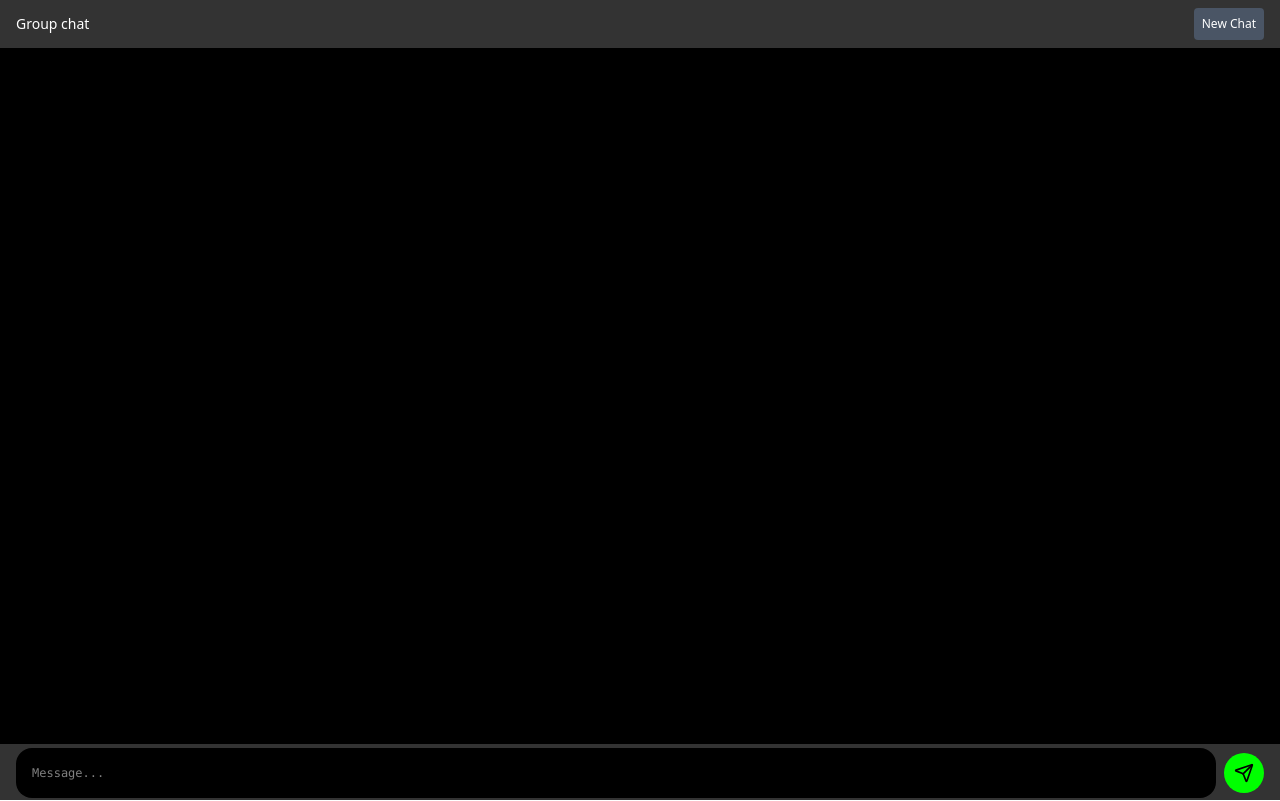
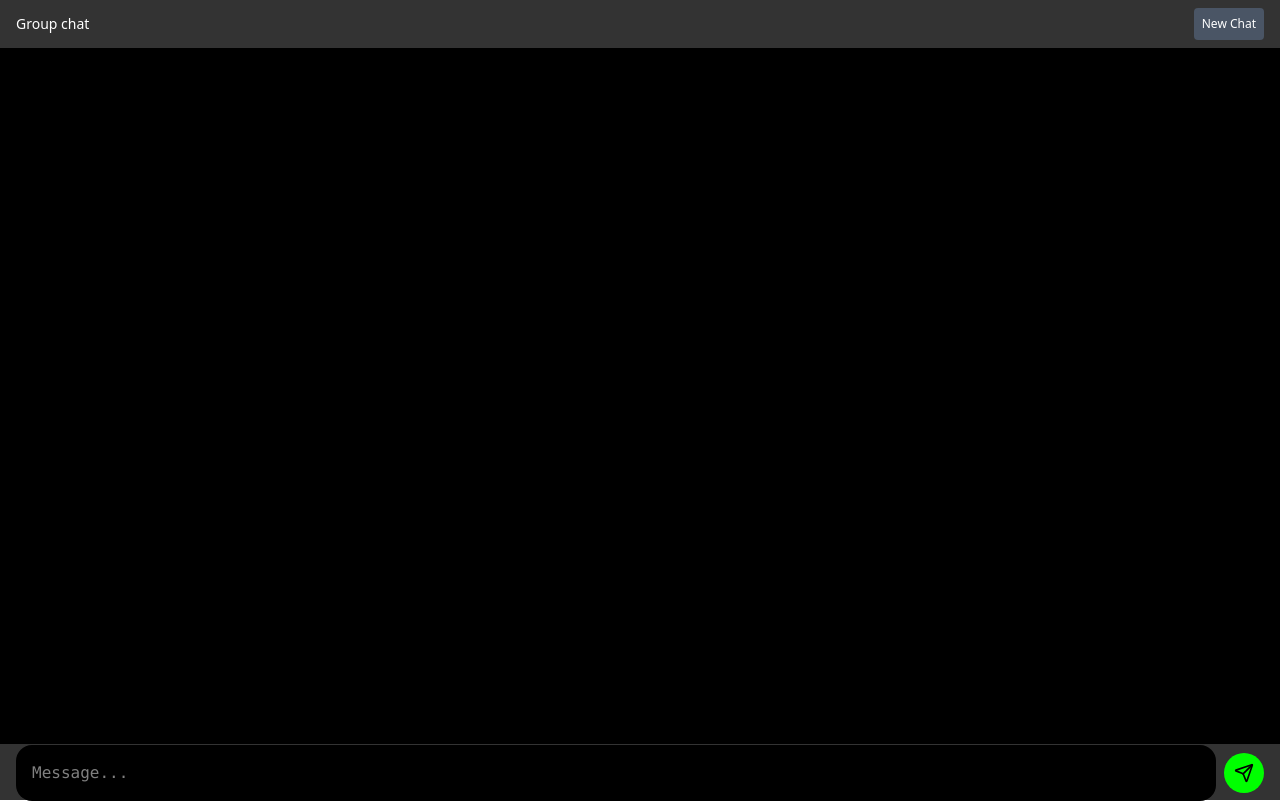
Before and after one commit to kamerontanseli/mentors, a React (Vite) app: page / in a window 1280 px wide. Both pictures are taken after typing "Sample123" into the empty fields and a click on the button "Save". Built offline with nearby package versions, Linux system fonts and the light colour scheme.

Commit message:
fix: ensure all input elements have font size 16px for accessibility and consistency

```diff
--- a/src/theme.css
+++ b/src/theme.css
@@ -104,7 +104,7 @@
     border-radius: var(--border-radius-md);
     padding: var(--space-2);
     font-family: var(--font-family-base);
-    font-size: var(--font-size-sm);
+    font-size: var(--font-size-base);
 }
 
 .send-btn {
@@ -137,7 +137,7 @@
     border-radius: var(--border-radius-md);
     margin-bottom: var(--space-1);
     font-family: var(--font-family-base);
-    font-size: var(--font-size-sm);
+    font-size: var(--font-size-base);
     line-height: 1.5;
 }
 .bubble.ai {
@@ -165,6 +165,11 @@
     cursor: pointer;
 }
 
+/* Ensure all input elements have 16px font size */
+input {
+    font-size: 16px;
+}
+
 /* Markdown overrides (keep existing) */
 .markdown {
     line-height: 1.5;
```
